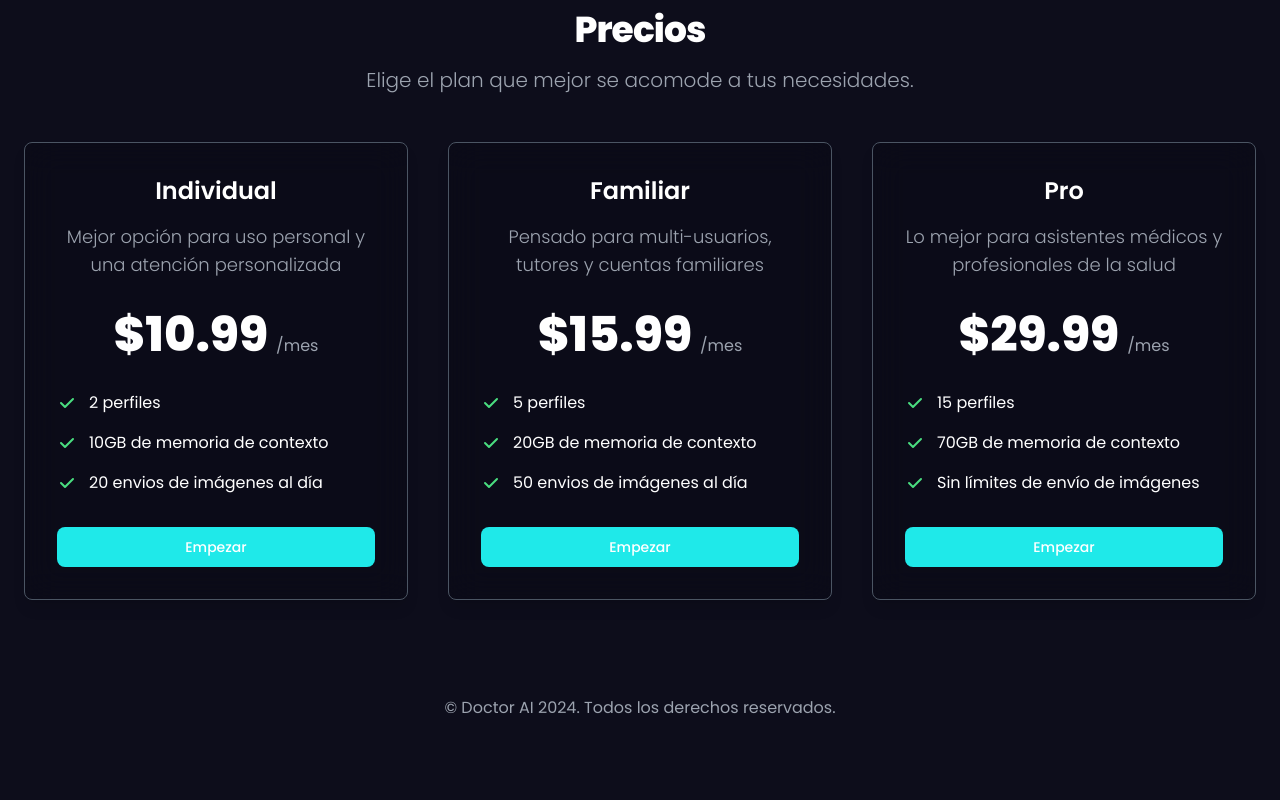
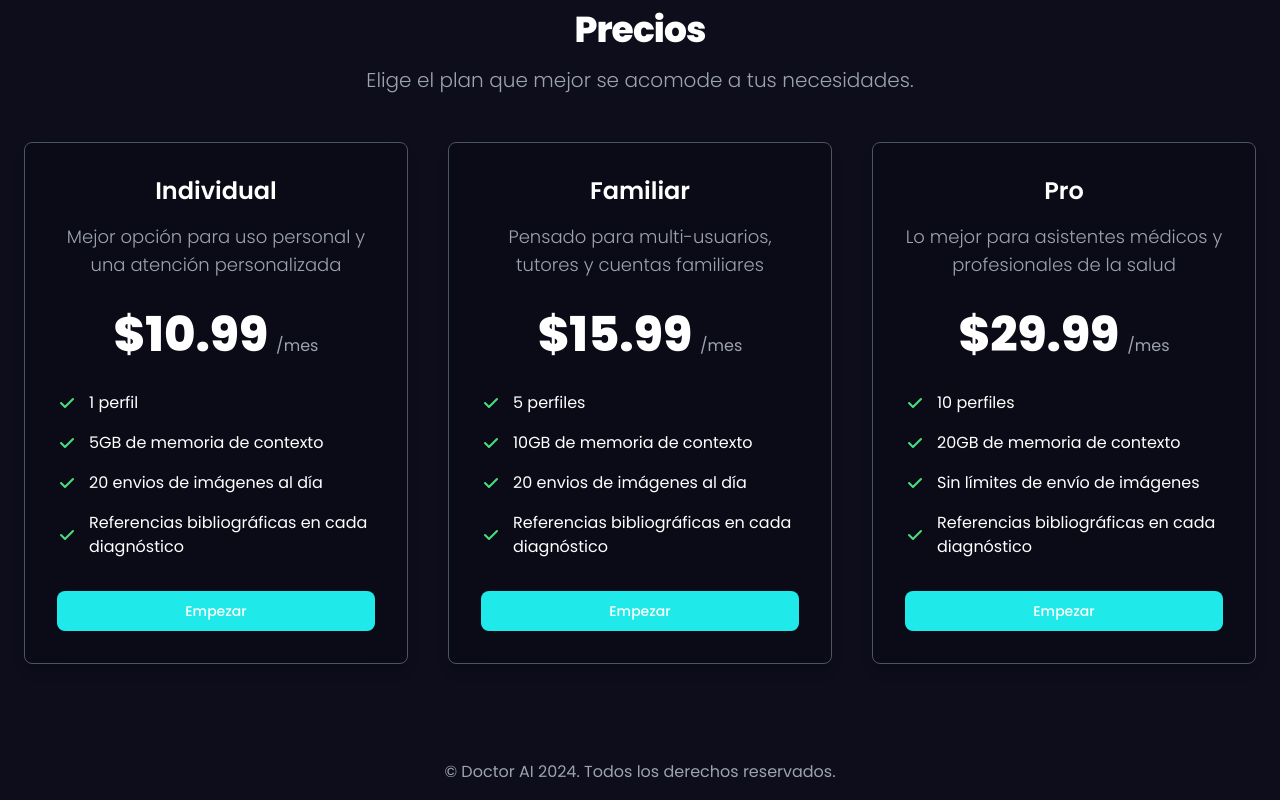
Before and after one commit to Piero010405/DoctorAI_Web, an Astro site: page / in a window 1280 px wide. Shown: the part 1670-2470 px from the top of the page. Before the commit the page ends 2406 px from the top, so only its background shows below. Built offline with nearby package versions, Linux system fonts and the light colour scheme; Astro itself is replaced by a stand-in of ours.

Commit message:
pricings upd

```diff
--- a/src/components/Pricing.astro
+++ b/src/components/Pricing.astro
@@ -1,9 +1,9 @@
 ---
 import PricingCard from "./PricingCard.astro"
 
-const itemsIndividual = ["2 perfiles", "10GB de memoria de contexto", "20 envios de imágenes  al día"];
-const itemsFamiliar = ["5 perfiles", "20GB de memoria de contexto", "50 envios de imágenes  al día"];
-const itemsPro= ["15 perfiles", "70GB de memoria de contexto", "Sin límites de envío de imágenes"];
+const itemsIndividual = ["1 perfil", "5GB de memoria de contexto", "20 envios de imágenes  al día", "Referencias bibliográficas en cada diagnóstico"];
+const itemsFamiliar = ["5 perfiles", "10GB de memoria de contexto", "20 envios de imágenes  al día","Referencias bibliográficas en cada diagnóstico"];
+const itemsPro= ["10 perfiles", "20GB de memoria de contexto", "Sin límites de envío de imágenes", "Referencias bibliográficas en cada diagnóstico"];
 ---
 <section id='princing'>
     <div class="py-8 px-4 mx-auto max-w-screen-xl lg:py-20 lg:px-6 ">
```
